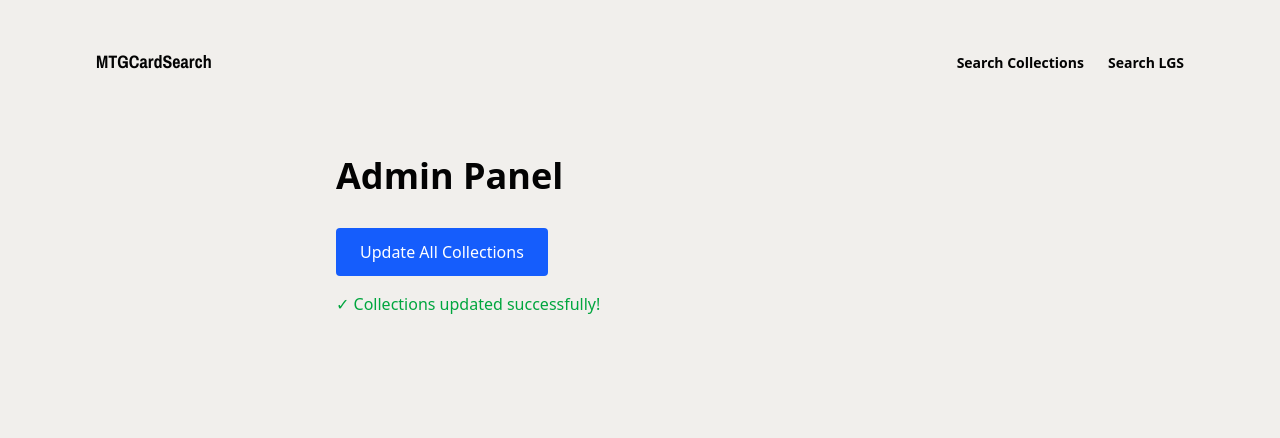
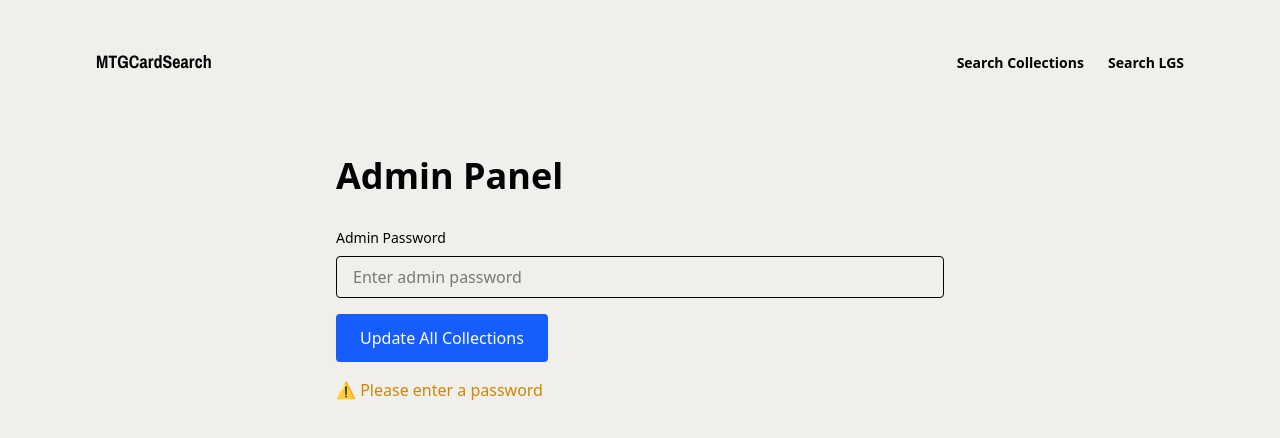
Before and after one commit to madelahn/magic-scraper, a Next.js app: page /admin in a window 1280 px wide. Both pictures are taken after a click on the button "Update All Collections". Shown: the top 438 px of the page. Built offline with nearby package versions, Linux system fonts and the light colour scheme; no server answers; the database is empty.

Commit message:
Updated admin page, will remove db in the next commit

```diff
--- a/src/app/admin/page.tsx
+++ b/src/app/admin/page.tsx
@@ -3,10 +3,16 @@
 import { useState } from "react";
 
 export default function AdminPage() {
+  const [password, setPassword] = useState("");
   const [isUpdating, setIsUpdating] = useState(false);
   const [message, setMessage] = useState("");
 
   const handleUpdate = async () => {
+    if (!password.trim()) {
+      setMessage("⚠️ Please enter a password");
+      return;
+    }
+
     setIsUpdating(true);
     setMessage("Updating collections...");
 
@@ -14,13 +20,14 @@ export default function AdminPage() {
       const response = await fetch("/api/admin/updateCollections", {
         method: "POST",
         headers: { "Content-Type": "application/json" },
-        body: JSON.stringify({ secret: process.env.NEXT_PUBLIC_ADMIN_SECRET || "yourPassword" }),
+        body: JSON.stringify({ secret: password }),
       });
 
       const data = await response.json();
 
       if (response.ok) {
         setMessage("✓ Collections updated successfully!");
+        setPassword(""); // Clear password after successful update
       } else {
         setMessage(`✗ Error: ${data.error}`);
       }
@@ -35,6 +42,27 @@ export default function AdminPage() {
     <div className="max-w-2xl mx-auto p-8">
       <h1 className="text-4xl mb-8">Admin Panel</h1>
 
+      <div className="space-y-4">
+        <div>
+          <label htmlFor="password" className="block text-sm font-medium mb-2">
+            Admin Password
+          </label>
+          <input
+            id="password"
+            type="password"
+            value={password}
+            onChange={(e) => setPassword(e.target.value)}
+            onKeyDown={(e) => {
+              if (e.key === "Enter" && !isUpdating) {
+                handleUpdate();
+              }
+            }}
+            placeholder="Enter admin password"
+            className="w-full px-4 py-2 border rounded focus:outline-none focus:ring-2 focus:ring-blue-500"
+            disabled={isUpdating}
+          />
+        </div>
+
         <button
           onClick={handleUpdate}
           disabled={isUpdating}
@@ -42,9 +70,10 @@ export default function AdminPage() {
         >
           {isUpdating ? "Updating..." : "Update All Collections"}
         </button>
+      </div>
 
       {message && (
-        <p className={`mt-4 ${message.startsWith("✓") ? "text-green-600" : "text-red-600"}`}>
+        <p className={`mt-4 ${message.startsWith("✓") ? "text-green-600" : message.startsWith("⚠️") ? "text-yellow-600" : "text-red-600"}`}>
           {message}
         </p>
       )}
```
Lines whose indentation alone changed are shown as unchanged.
